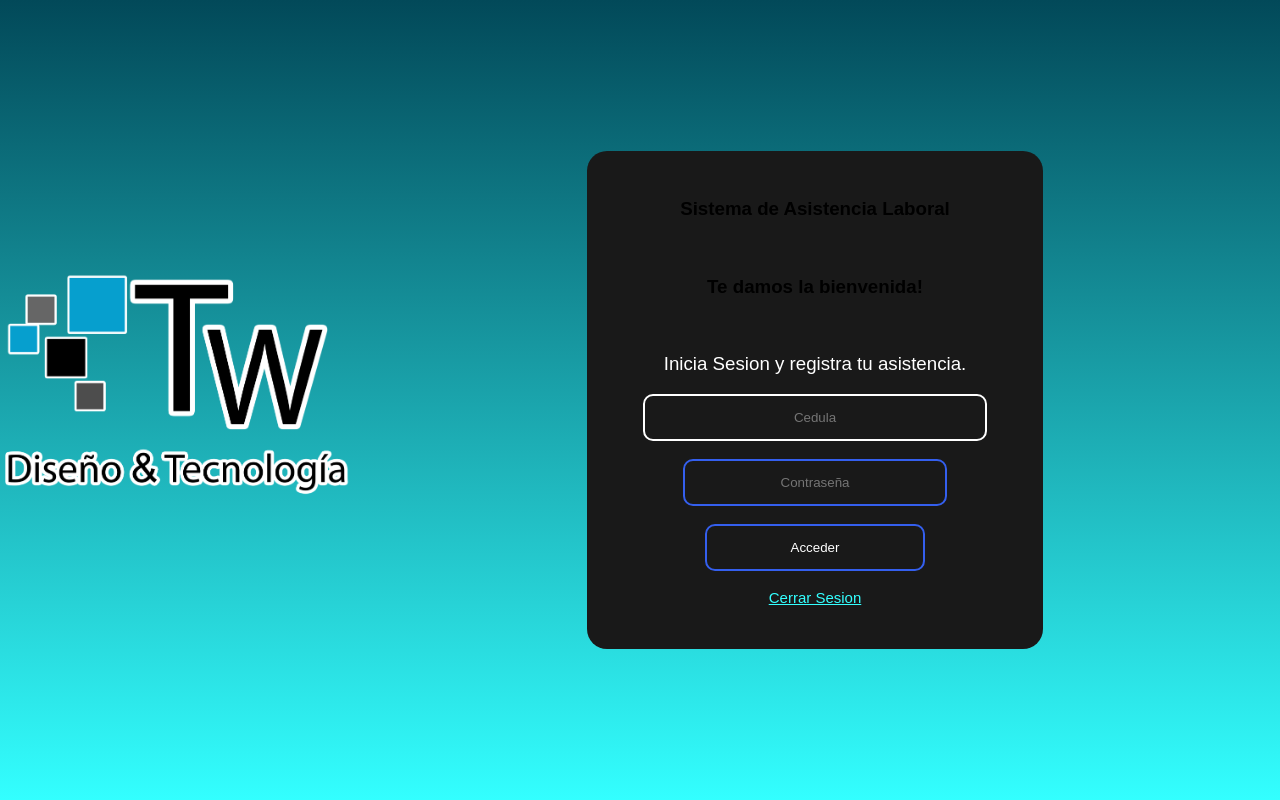
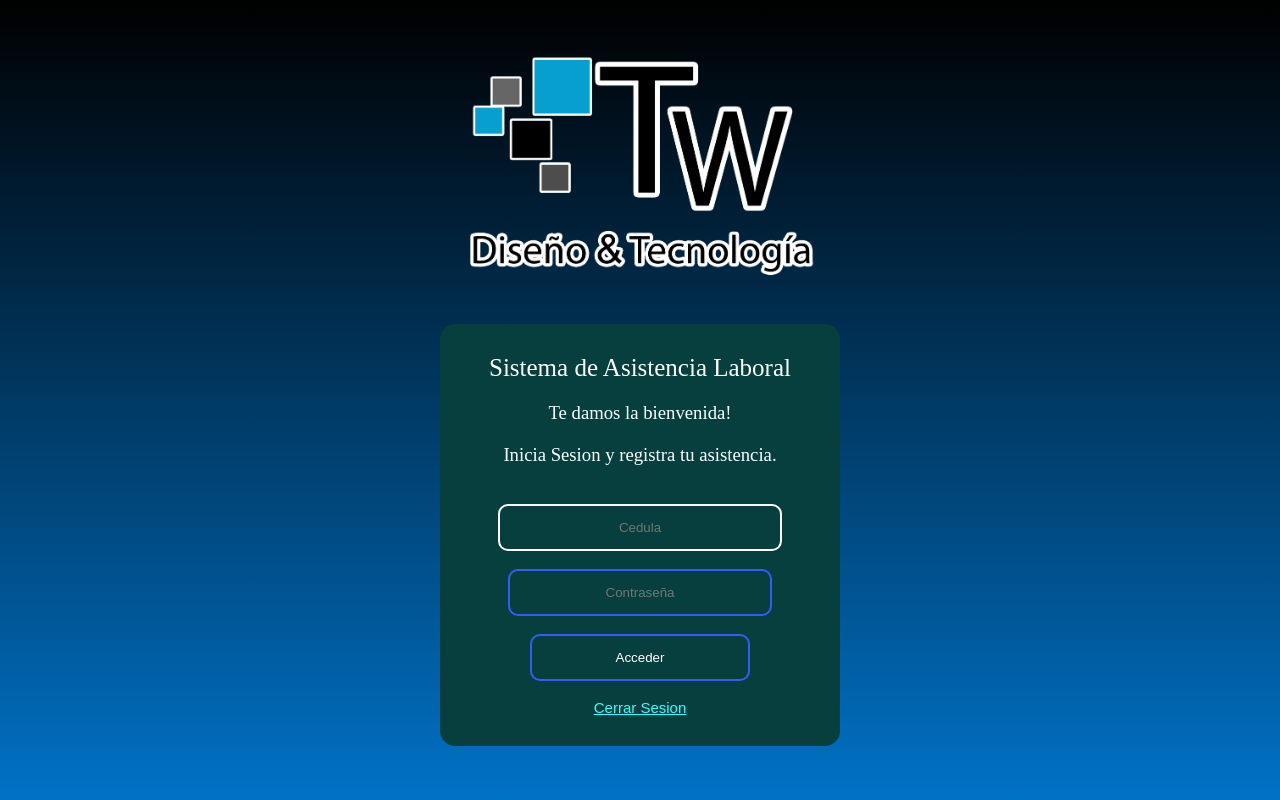
Before and after one commit to info-ticoworks/asistencia-ticoworks, a PHP site: page / in a window 1280 px wide. Run offline with PHP 8.4, Linux system fonts and the light colour scheme; some libraries are stand-ins or nearby versions.

Commit message:
Arreglo en CSS

```diff
--- a/css/main.css
+++ b/css/main.css
@@ -1,19 +1,17 @@
-body, html {
-    height: 100%;
+* {
+    margin:0;
+    padding:0;
 }
 
-body {
-    margin: 0;
-    padding: 0;
-    font-family: sans-serif;
-    background: linear-gradient(#024959,#33ffff);
+body, html{
+    width: 100%;
+    height: 100%;
+    background: linear-gradient(#000000,#0072c6);
+    background-attachment: fixed;
     display: flex;
-    flex-direction: row;
-    flex-wrap: wrap;
+    flex-direction: column;
+    align-items: center;
     justify-content: center;
-    align-items: center;
-    /* No Scrollbar */
-    overflow: hidden;
 }
 
 .form-box .Ub{
@@ -26,10 +24,10 @@ p{
 
 .form-box {
     width: 400px;
-    padding: 28px;
-    background: #191919;
+    background: #073f3f;
     text-align: center;
-    border-radius: 20px;
+    border-radius: 15px;
+    padding: 30px 0;
 }
 
 .form-box .label{
@@ -39,11 +37,20 @@ p{
 .form-title {
     color: #fff;
     font-weight: 500;
+    padding-bottom: 20px;
+    font-size: 25px;
+}
+
+.form-sub-title {
+    color: #fff;
+    font-weight: 500;
+    padding-bottom: 20px;
 }
 
 .form-box label {
     color: #fff;
 }
+
 .form-box select {
     border: 0;
     background-color: #191919;
@@ -53,14 +60,10 @@ p{
     text-align: center;
     border: 2px solid #345fee;
     padding: 14px 20px;
-    width: 220px;
+    width: 60%;
     outline: none;
     border-radius: 10px;
     transition: 0.23s;
-}
-
-.form-box label{
-    color: #ffffff;
 }
 
 .form-box input[type="text"], .form-box input[type="password"], .form-box input[type="submit"] {
@@ -80,7 +83,7 @@ p{
 }
 
 .form-box input[type="text"]:focus, .form-box input[type="password"]:focus {
-    width: 300px;
+    width: 60%;
     border-color: #ffffff;
 }
 
@@ -90,7 +93,7 @@ p{
     display: block;
     margin: 20px auto;
     text-align: center;
-    border: 2px solid #1922bd;
+    border: 2px solid #fdfdfd;
     padding: 16px 20px;
     outline: none;
     color: white;
@@ -112,7 +115,7 @@ p{
     animation-delay: 500ms;
 }
 
-@media only screen and (max-width:980px){
+@media (max-width:980px){
 
     .btn-menu > .fa-bars{
         display: block;
@@ -124,7 +127,6 @@ p{
         transition: 0.5s;
         cursor: pointer;
     }
-
     .menu .list-container{
         position: fixed;
         top:60px;
@@ -162,7 +164,15 @@ p{
         color:var(--black);
     }
 }
-.form-box{
-      margin: auto;
-      text-align:center;
+
+
+@media (max-width:500px){
+    .form-box {
+        width: 90%;
+    }
+
+    .form-box input[type="text"]:focus, .form-box input[type="password"]:focus {
+        width: 90%;
+    }
+
 }
--- a/css/styles.css
+++ b/css/styles.css
@@ -8,7 +8,7 @@ body {
     background: linear-gradient(#024959,#33ffff);
     color: #ffffff;
     font-size: 30px;
-    background-attachment: fixed;
+
     display: flex;
     flex-direction: column;
     align-items: center;
--- a/frmHora.php
+++ b/frmHora.php
@@ -44,7 +44,7 @@ if(!isset($cedula)){
            }
         </script>
 
-        <form action="frmHora.php" class="access-box" method="POST">
+        <form action="frmHora.php" class="form-box" method="POST">
             <p><img alt="" width="280" height="216" src="./image/logo1.png"></p>
                 <h3 class="form-title">Registrar hora</h3>
                 <h3 class="form-title">Hola <?php echo $nombre?> <?php echo $apellido1?> </h3>
--- a/index.php
+++ b/index.php
@@ -21,22 +21,11 @@ session_start();
     </header>
 
     <body>
-        <Script>
-            //header("Refresh:0");
-        </Script>
-
-        <form class="" action="index.php" method="POST">
-            <br>
-            <p><img alt="" width="350" src="./image/logo1.png"></p>
-
-        </form>
-
-        <form action="index.php" class="form-box" method="POST">
-            <h3>Sistema de Asistencia Laboral</h3>
-            <br>
-            <h3>Te damos la bienvenida!</h3>
-            <br>
-            <h3 class="form-title">Inicia Sesion y registra tu asistencia.</h3>
+            <img alt="" width="350" src="./image/logo1.png">
+            <form action="index.php" class="form-box" method="POST">
+            <h3 class="form-title">Sistema de Asistencia Laboral</h3>
+            <h3 class="form-sub-title">Te damos la bienvenida!</h3>
+            <h3 class="form-sub-title">Inicia Sesion y registra tu asistencia.</h3>
             <input type="text" placeholder="Cedula" name="ced" id="ced" autofocus>
             <input type="password" placeholder="Contraseña" name="passc" id="passc">
             <div>
```
